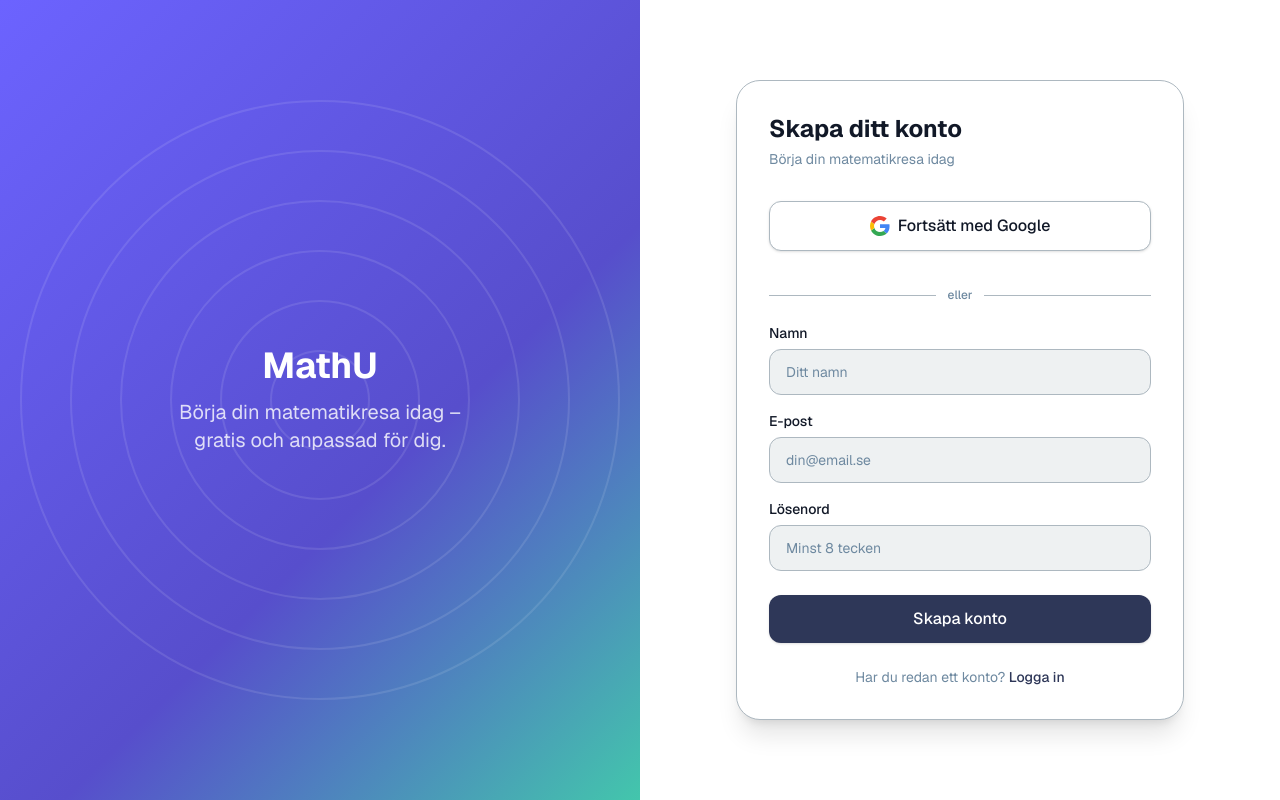
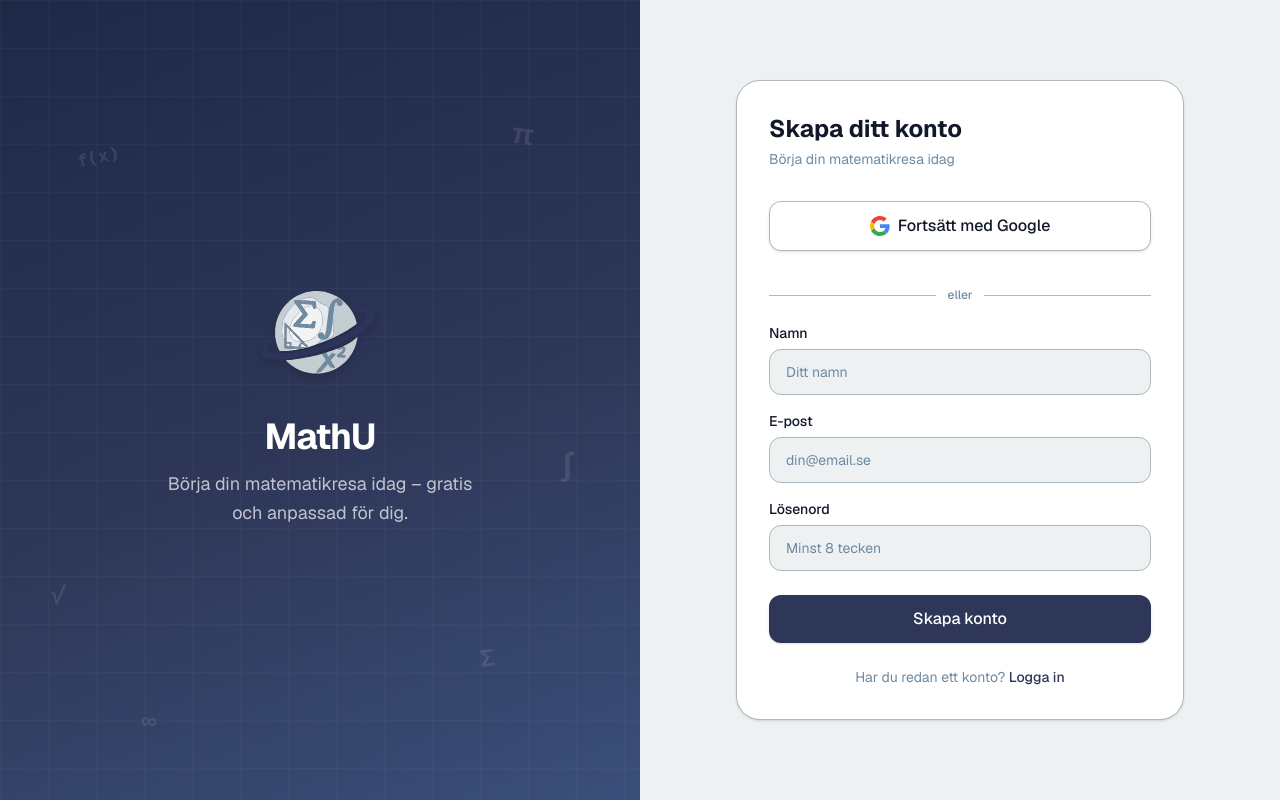
Before and after one commit to ItzAngry/mathu, a Next.js app: page /register in a window 1280 px wide. Built offline with nearby package versions, Linux system fonts and the light colour scheme.

Commit message:
Fixing sign up

```diff
--- a/app/(auth)/register/page.js
+++ b/app/(auth)/register/page.js
@@ -2,6 +2,7 @@
 
 import { useActionState } from 'react'
 import Link from 'next/link'
+import Image from 'next/image'
 import { register, loginWithGoogle } from '@/lib/actions/auth'
 import Button from '@/components/ui/Button'
 
@@ -9,31 +10,49 @@ export default function RegisterPage() {
   const [state, action, pending] = useActionState(register, null)
 
   return (
-    <div className="min-h-screen flex flex-col lg:flex-row">
-      {/* Left — branding */}
+    <div className="min-h-screen flex flex-col lg:flex-row bg-surface">
+      {/* Left — branding panel */}
       <div
         className="hidden lg:flex lg:w-1/2 flex-col items-center justify-center p-12 text-white relative overflow-hidden"
-        style={{ background: 'linear-gradient(135deg, #6C63FF 0%, #574ECC 60%, #43C6AC 100%)' }}
+        style={{ background: 'linear-gradient(160deg, #1e2847 0%, #2e3758 55%, #3a4f7a 100%)' }}
         aria-hidden="true"
       >
-        <div className="absolute inset-0 opacity-10">
-          {[...Array(6)].map((_, i) => (
-            <div
+        {/* Subtle grid decoration */}
+        <div className="absolute inset-0 opacity-[0.06]">
+          <svg width="100%" height="100%">
+            <defs>
+              <pattern id="math-grid" width="48" height="48" patternUnits="userSpaceOnUse">
+                <path d="M 48 0 L 0 0 0 48" fill="none" stroke="white" strokeWidth="1" />
+              </pattern>
+            </defs>
+            <rect width="100%" height="100%" fill="url(#math-grid)" />
+          </svg>
+        </div>
+
+        {/* Floating math symbols */}
+        <div className="absolute inset-0 overflow-hidden pointer-events-none">
+          {[
+            { sym: 'f(x)', x: '12%', y: '18%', size: '1.1rem', rot: '-12deg' },
+            { sym: 'π', x: '80%', y: '14%', size: '1.8rem', rot: '8deg' },
+            { sym: '∫', x: '88%', y: '55%', size: '2rem', rot: '0deg' },
+            { sym: '√', x: '8%', y: '72%', size: '1.6rem', rot: '6deg' },
+            { sym: 'Σ', x: '75%', y: '80%', size: '1.5rem', rot: '-8deg' },
+            { sym: '∞', x: '22%', y: '88%', size: '1.4rem', rot: '4deg' },
+          ].map(({ sym, x, y, size, rot }, i) => (
+            <span
               key={i}
-              className="absolute rounded-full border-2 border-white"
-              style={{
-                width: `${(i + 1) * 100}px`,
-                height: `${(i + 1) * 100}px`,
-                top: '50%',
-                left: '50%',
-                transform: 'translate(-50%, -50%)',
-              }}
-            />
+              className="absolute font-mono font-bold text-white/10 select-none"
+              style={{ left: x, top: y, fontSize: size, transform: `rotate(${rot})` }}
+            >
+              {sym}
+            </span>
           ))}
         </div>
+
         <div className="relative z-10 text-center">
-          <h1 className="text-4xl font-bold mb-3">MathU</h1>
-          <p className="text-xl text-white/80 max-w-xs">
+          <Image src="/mathu-logo.svg" alt="MathU mascot" width={120} height={108} className="mb-6 mx-auto drop-shadow-lg" />
+          <h1 className="text-4xl font-bold mb-3 tracking-tight">MathU</h1>
+          <p className="text-lg text-white/70 max-w-xs leading-relaxed">
             Börja din matematikresa idag – gratis och anpassad för dig.
           </p>
         </div>
@@ -42,11 +61,13 @@ export default function RegisterPage() {
       {/* Right — form */}
       <div className="flex-1 flex items-center justify-center p-6">
         <div className="w-full max-w-md">
+          {/* Mobile logo */}
           <div className="lg:hidden text-center mb-8">
+            <Image src="/mathu-logo.svg" alt="MathU mascot" width={100} height={100} className="mb-3 mx-auto" />
             <h1 className="text-3xl font-bold text-primary">MathU</h1>
           </div>
 
-          <div className="bg-white rounded-3xl shadow-xl p-8 border border-border">
+          <div className="bg-white rounded-3xl shadow-sm border border-border p-8">
             <h2 className="text-2xl font-bold text-text mb-1">Skapa ditt konto</h2>
             <p className="text-text-muted mb-8 text-sm">
               Börja din matematikresa idag
@@ -95,8 +116,7 @@ export default function RegisterPage() {
                     autoComplete="name"
                     required
                     placeholder="Ditt namn"
-                    className="w-full px-4 py-3 rounded-xl border border-border bg-surface text-text placeholder:text-text-muted text-sm
-                               focus:outline-none focus:ring-2 focus:ring-primary focus:border-transparent transition-all"
+                    className="w-full px-4 py-3 rounded-xl border border-border bg-surface text-text placeholder:text-text-muted text-sm focus:outline-none focus:ring-2 focus:ring-primary focus:border-transparent transition-all"
                   />
                 </div>
 
@@ -111,8 +131,7 @@ export default function RegisterPage() {
                     autoComplete="email"
                     required
                     placeholder="din@email.se"
-                    className="w-full px-4 py-3 rounded-xl border border-border bg-surface text-text placeholder:text-text-muted text-sm
-                               focus:outline-none focus:ring-2 focus:ring-primary focus:border-transparent transition-all"
+                    className="w-full px-4 py-3 rounded-xl border border-border bg-surface text-text placeholder:text-text-muted text-sm focus:outline-none focus:ring-2 focus:ring-primary focus:border-transparent transition-all"
                   />
                 </div>
 
@@ -128,8 +147,7 @@ export default function RegisterPage() {
                     required
                     minLength={8}
                     placeholder="Minst 8 tecken"
-                    className="w-full px-4 py-3 rounded-xl border border-border bg-surface text-text placeholder:text-text-muted text-sm
-                               focus:outline-none focus:ring-2 focus:ring-primary focus:border-transparent transition-all"
+                    className="w-full px-4 py-3 rounded-xl border border-border bg-surface text-text placeholder:text-text-muted text-sm focus:outline-none focus:ring-2 focus:ring-primary focus:border-transparent transition-all"
                   />
                 </div>
               </div>
```
